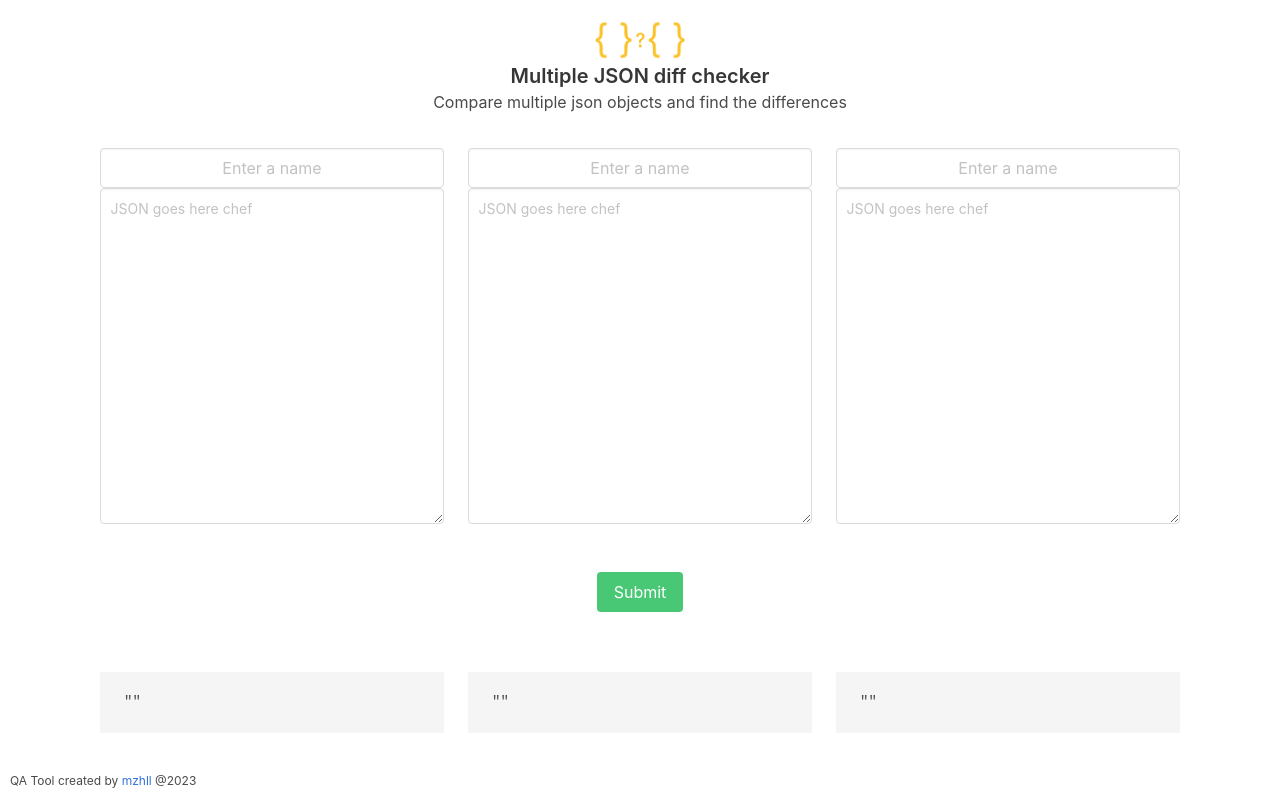
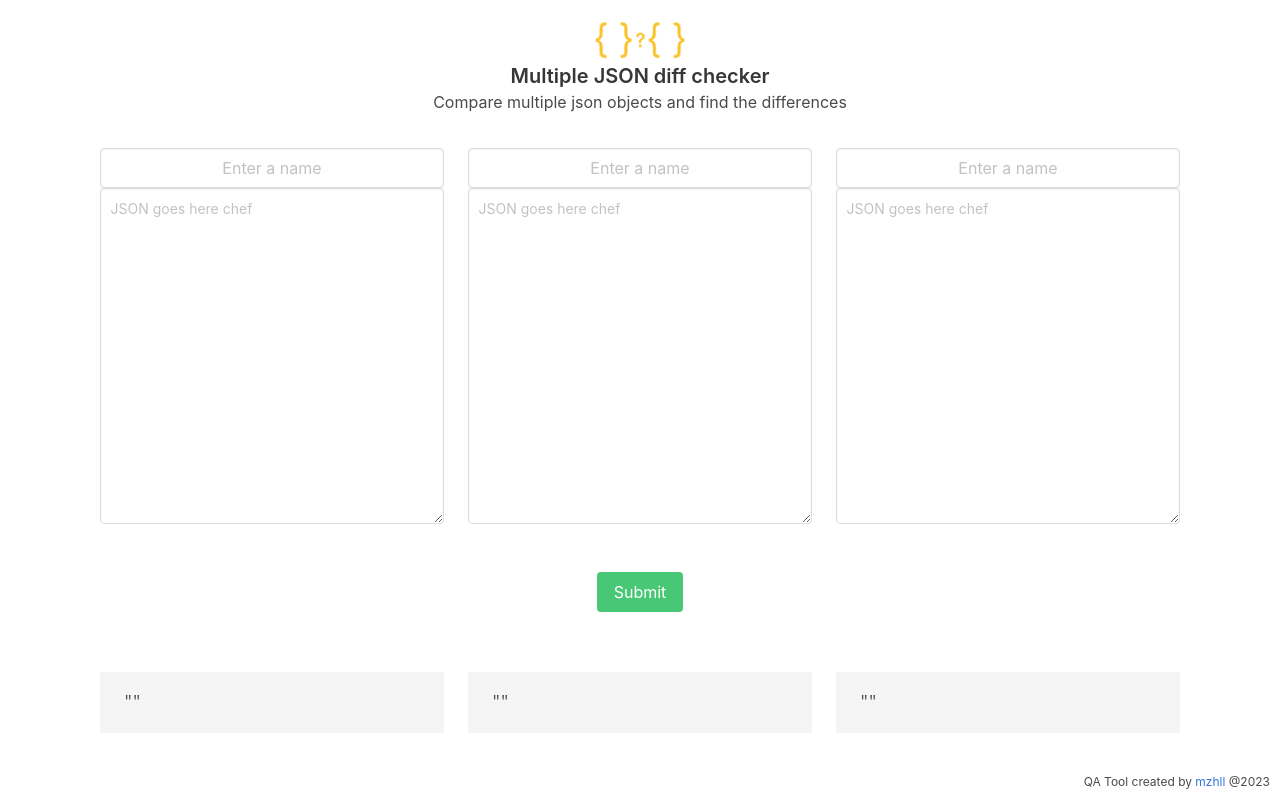
Before and after one commit to hilalmustofa/jsoncompare, a React (Create React App) app: page / in a window 1280 px wide. Built offline with nearby package versions, Linux system fonts and the light colour scheme.

Commit message:
Fixing sticky footer

```diff
--- a/src/App.js
+++ b/src/App.js
@@ -201,7 +201,7 @@ function App() {
           </div>
         </div>
       </div>
-      <div class="content has-text-centered is-small" style={{ position: "fixed", bottom: 10, left: 10 }}>
+      <div class="content is-small" style={{marginTop:40, marginBottom:10, marginRight: 10, textAlign: 'right' }}>
         <p>
           QA Tool created by <a href="https://github.com/hilalmustofa">mzhll</a> @2023
         </p>
```
